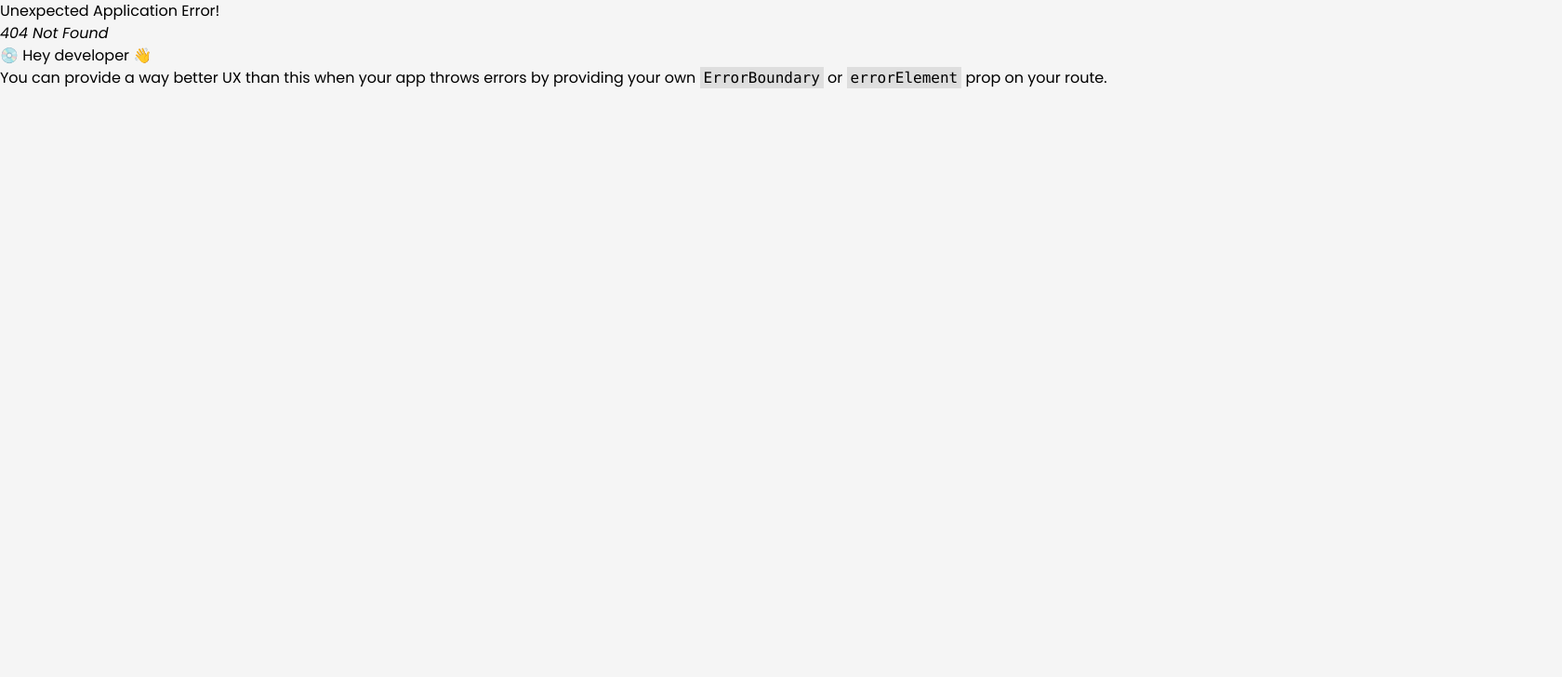
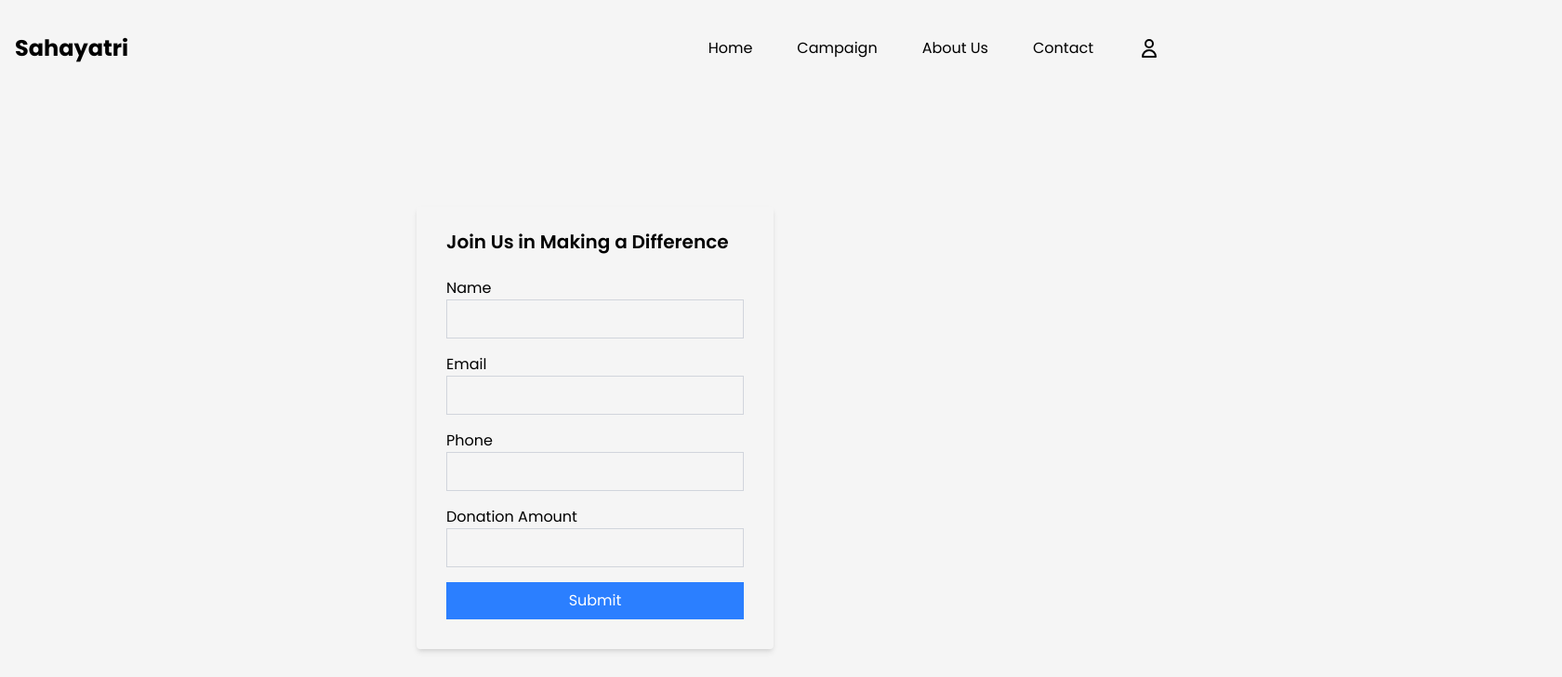
Before and after one commit to DrishyaShrestha09/Sahayatri, a React (Vite) app in the folder client/: page /donate/1 in a window 1280 px wide. Before the commit this address had no page. Shown: the top 728 px of the page at 93% size, 1680 px wide, since content can reach past the window. Built offline with nearby package versions, Linux system fonts and the light colour scheme.

Commit message:
managed routes and added a Donate page

```diff
--- a/client/package.json
+++ b/client/package.json
@@ -14,6 +14,7 @@
     "axios": "^1.8.2",
     "react": "^19.0.0",
     "react-dom": "^19.0.0",
+    "react-hook-form": "^7.54.2",
     "react-icons": "^5.5.0",
     "react-redux": "^9.2.0",
     "react-router-dom": "^7.4.0",
--- a/client/src/components/Login.jsx
+++ b/client/src/components/Login.jsx
@@ -1,59 +1,48 @@
-import { Link, useNavigate } from "react-router-dom";
+import { useState } from "react"
+import { Link } from "react-router-dom";
+import { useForm } from "react-hook-form"
 
-import { useState } from "react"
-import axios from "axios";
-function Login () {
-    const navigate = useNavigate()
-    const [email, setEmail] = useState()
-    const [password, setPassword] = useState()
+const Login = () => {
+  const [message, setMessage] = useState("")
+  const {
+    register,
+    handleSubmit,
+    watch,
+    formState: { errors },
+  } = useForm()
 
-    const handleSubmit = (e) => {
-        e.preventDefault()
-        axios.post('http://localhost:3001/login', {email, password})
-        .then(result => {
-            console.log(result)
-            if(result.data === "Login Successful") {
-                navigate('/')
+  const onSubmit = (data) => console.log(data)
+
+   return (
+    <div className="h-[calc(100vh-120px)] flex justify-center items-center">
+      <div className="w-full max-w-sm mx-auto bg-[#F5F5F5] shadow-md rounded px-8 pt-6 pb-8 mb-4">
+        <h2 className="text-xl font-semibold mb-4">Please login</h2>
+
+        <form onSubmit={handleSubmit(onSubmit)}>
+          <div className="mb-4">
+            <label className="block text-gray-700 text-sm font-bold mb-2" htmlFor="email">Email</label>
+            <input
+            {...register("email", { required: true })}
+            type="email" name="email" id="email" placeholder="Email Address" className="shadow appearance-none border border-gray-200 rounded w-full py-2 px-3 leading-tight focus:outline-none focus:shadow"/>
+          </div>
+          <div className="mb-4">
+            <label className="block text-gray-700 text-sm font-bold mb-2" htmlFor="password">Password</label>
+            <input
+            {...register("password", { required: true })}
+            type="password" name="password" id="password" placeholder="Password" className="shadow appearance-none border border-gray-200 rounded w-full py-2 px-3 leading-tight focus:outline-none focus:shadow"/>
+          </div>
+          <div >
+            {
+              message && <p className="text-red-500 text-xs italic mb-3">{message}</p>
             }
-        })
-        .catch(err => console.log(err))
-    }
-
-  return (
-    <div className="flex justify-center align-middle mt-20 ">
-      <div className="w-[350px] h-[500px] bg-white shadow-lg rounded-lg p-6 ">
-        <p className="text-center text-2xl font-extrabold mb-6">Welcome back</p>
-        <form onSubmit={handleSubmit} className="flex flex-col gap-4 mb-4">
-          <input
-            type="email"
-            className="rounded-full border border-gray-400 outline-none p-3"
-            placeholder="Email"
-            onChange={(e) => setEmail(e.target.value)}
-          />
-          <input
-            type="password"
-            className="rounded-full border border-gray-400 outline-none p-3"
-            placeholder="Password"
-            onChange={(e) => setPassword(e.target.value)}
-          />
-          <p className="text-right text-gray-500 underline text-xs font-bold cursor-pointer hover:text-black">
-            Forgot Password?
-          </p>
-          <button type="submit" className="p-3 rounded-full bg-teal-700 text-white font-bold shadow-md hover:shadow-none">
-            Log in
-          </button>
+            <button className="bg-blue-500 hover:bg-blue-700 text-white font-bold py-2 px-8 rounded focus:outline-none">Login</button>
+          </div>
         </form>
-        <Link to="/register">
-          <p className="text-xs text-gray-500 text-center">
-            Don't have an account?{" "}
-            <span className="text-teal-700 font-extrabold underline cursor-pointer">
-              Sign up
-            </span>
-          </p>
-        </Link>
+        <p className="align-baseline font-medium mt-4 text-sm">Don&apos;t have an account? Feel free to <Link to="/register" className="text-blue-500 hover:text-blue-700 hover:underline"> Register</Link></p>
+        <p className="mt-5 text-center text-gray-500 text-sm">@2025 Sahayatri. All rights reserved</p>
       </div>
     </div>
-  );
-};
+  )
+}
 
-export default Login;
+export default Login
--- a/client/src/components/Register.jsx
+++ b/client/src/components/Register.jsx
@@ -1,84 +1,47 @@
+import { useState } from "react"
 import { Link } from "react-router-dom";
-import { useState } from "react";
-import axios from "axios";
+import { useForm } from "react-hook-form"
 
-function Register() {
-  const [name, setName] = useState("");
-  const [email, setEmail] = useState("");
-  const [password, setPassword] = useState("");
-  const [successMessage, setSuccessMessage] = useState("");
+const Register = () => {
 
-  const handleSubmit = (e) => {
-    e.preventDefault();
-    axios
-      .post("http://localhost:3001/register", { name, email, password })
-      .then((result) => {
-        console.log(result);
-        setSuccessMessage("Account registered successfully!");
-
-        // Clear input fields
-        setName("");
-        setEmail("");
-        setPassword("");
-      })
-      .catch((err) => {
-        console.log(err);
-        setSuccessMessage("");
-      });
-  };
+  const [message, setMessage] = useState("")
+    const {
+      register,
+      handleSubmit,
+      watch,
+      formState: { errors },
+    } = useForm()
 
   return (
-    <div className="flex justify-center align-middle mt-20">
-      <div className="w-[350px] h-[550px] bg-white shadow-lg rounded-lg p-6">
-        <p className="text-center text-2xl font-extrabold mb-4">
-          Create account
-        </p>
-        <p className="text-xs text-center mb-4">Let's fund a cause</p>
+    <div className="h-[calc(100vh-120px)] flex justify-center items-center">
+      <div className="w-full max-w-sm mx-auto bg-[#F5F5F5] shadow-md rounded px-8 pt-6 pb-8 mb-4">
+        <h2 className="text-xl font-semibold mb-4">Please Register</h2>
 
-        {successMessage && (
-          <p className="text-green-600 text-center font-bold mb-4">
-            {successMessage}
-          </p>
-        )}
-
-        <form onSubmit={handleSubmit} className="flex flex-col gap-4 mb-4">
-          <input
-            type="text"
-            className="rounded-full border border-gray-400 outline-none p-3"
-            placeholder="Name"
-            value={name} // Controlled input
-            onChange={(e) => setName(e.target.value)}
-          />
-          <input
-            type="email"
-            className="rounded-full border border-gray-400 outline-none p-3"
-            placeholder="Email"
-            value={email} // Controlled input
-            onChange={(e) => setEmail(e.target.value)}
-          />
-          <input
-            type="password"
-            className="rounded-full border border-gray-400 outline-none p-3"
-            placeholder="Password"
-            value={password} // Controlled input
-            onChange={(e) => setPassword(e.target.value)}
-          />
-          <button className="p-3 rounded-full bg-teal-700 text-white font-bold shadow-md hover:shadow-none">
-            Create account
-          </button>
+        <form onSubmit={handleSubmit(onsubmit)}>
+          <div className="mb-4">
+            <label className="block text-gray-700 text-sm font-bold mb-2" htmlFor="email">Email</label>
+            <input
+            {...register("email", { required: true })}
+            type="email" name="email" id="email" placeholder="Email Address" className="shadow appearance-none border border-gray-200 rounded w-full py-2 px-3 leading-tight focus:outline-none focus:shadow"/>
+          </div>
+          <div className="mb-4">
+            <label className="block text-gray-700 text-sm font-bold mb-2" htmlFor="password">Password</label>
+            <input
+            {...register("password", { required: true })}
+            type="password" name="password" id="password" placeholder="Password" className="shadow appearance-none border border-gray-200 rounded w-full py-2 px-3 leading-tight focus:outline-none focus:shadow"/>
+          </div>
+          <div >
+            {
+              message && <p className="text-red-500 text-xs italic mb-3">{message}</p>
+            }
+            <button className="bg-blue-500 hover:bg-blue-700 text-white font-bold py-2 px-8 rounded focus:outline-none">Register</button>
+          </div>
         </form>
-
-        <Link to="/login">
-          <p className="text-xs text-gray-500 text-center">
-            Already have an account?{" "}
-            <span className="text-teal-700 font-extrabold underline cursor-pointer">
-              Log in
-            </span>
-          </p>
-        </Link>
+        <p className="align-baseline font-medium mt-4 text-sm">Already have an account? <Link to="/login" className="text-blue-500 hover:text-blue-700 hover:underline">Login</Link></p>
+        <p className="mt-5 text-center text-gray-500 text-sm">@2025 Sahayatri. All rights reserved</p>
       </div>
     </div>
-  );
+  )
 }
 
-export default Register;
+export default Register
--- a/client/src/pages/about_us.jsx
+++ b/client/src/pages/about_us.jsx
@@ -1,4 +1,3 @@
-import Footer from "../components/Footer";
 import "../index.css";
 import { Link } from "react-router-dom";
 import peoples from "../assets/peoples.svg"
@@ -13,8 +12,8 @@ const About_us = () => {
           Introduction to Sahayatri
         </h1>
         <p className="text-gray-600 m-3 p-3">
-          Sahayatri is more than just a crowdfunding platform it's a movement
-          that connects dreamers with believers. Whether it's for social causes,
+          Sahayatri is more than just a crowdfunding platform it&apos;s a movement
+          that connects dreamers with believers. Whether it&apos;s for social causes,
           business ventures, or personal projects, we provide a transparent and
           secure space where ideas come to life through the power of collective
           support.
@@ -73,7 +72,7 @@ const About_us = () => {
         </h1>
         <p className="text-gray-600 m-3 p-3">
           We’re here to help! If you have any questions, need assistance, or
-          just want to share your experience, feel free to reach out. We'd love
+          just want to share your experience, feel free to reach out. We&apos;d love
           to hear from you.
         </p>
         <p className="text-gray-600 m-3 p-3">Email: ridanstha09@gmail.com</p>
@@ -87,8 +86,6 @@ const About_us = () => {
           </p>
         </Link>
       </div>
-
-      <Footer />
     </div>
   );
 };
--- a/client/src/pages/campaign.jsx
+++ b/client/src/pages/campaign.jsx
@@ -2,7 +2,6 @@ import "../index.css";
 import aman from "../assets/aman.jpg";
 import { FaHeart } from "react-icons/fa";
 import { CiCalendar } from "react-icons/ci";
-import Footer from "../components/Footer";
 
 const Campaign = () => {
   return (
@@ -445,7 +444,6 @@ const Campaign = () => {
           </div>
         </div>
       </div>
-      <Footer/>
     </div>
   );
 };
--- a/client/src/pages/campaigns/CampaignCard.jsx
+++ b/client/src/pages/campaigns/CampaignCard.jsx
@@ -4,6 +4,7 @@ import { CiCalendar } from 'react-icons/ci';
 import { FaHeart } from 'react-icons/fa';
 import { getImgUrl } from '../../utils/getImgurl';
 import { Link } from 'react-router-dom';
+
 
 
 const CampaignCard = ({fund}) => {
@@ -50,9 +51,11 @@ const CampaignCard = ({fund}) => {
 
               {/* Donate Button */}
               <div className="donateButton flex mt-5">
-                <button className="btn-primary">
-                  Fund a Cause
-                </button>
+                <Link to={`/donate/${fund?._id}`}>
+                  <button className="btn-primary">
+                    Fund a Cause
+                  </button>
+                </Link>
               </div>
             </div>
           </div>
--- /dev/null
+++ b/client/src/pages/campaigns/DonatePage.jsx
@@ -0,0 +1,99 @@
+import { useState } from "react";
+import { useParams, useNavigate } from "react-router-dom";
+
+const DonatePage = () => {
+  const { id } = useParams();
+  const navigate = useNavigate();
+
+  const [formData, setFormData] = useState({
+    name: "",
+    email: "",
+    phone: "",
+    donationAmount: "",
+    campaignId: id,
+  });
+
+  const handleChange = (e) => {
+    const { name, value } = e.target;
+    setFormData({
+      ...formData,
+      [name]: value,
+    });
+  };
+
+  const handleSubmit = (e) => {
+    e.preventDefault();
+
+    alert(`Thank you ${formData.name} for saving a cause. We’ll reach out to you soon for payment information.`);
+
+    navigate("/");
+
+    console.log("Form Data Submitted:", formData);
+  };
+
+  return (
+    <div className="h-[calc(100vh-120px)] flex justify-center items-center">
+      <div className="w-full max-w-sm mx-auto bg-[#F5F5F5] shadow-md rounded px-8 pt-6 pb-8 mb-4">
+        <h2 className="text-xl font-semibold mb-6">Join Us in Making a Difference</h2>
+        <form onSubmit={handleSubmit} className="space-y-4">
+          {/* Hidden input for campaign ID */}
+          <input type="hidden" name="campaignId" value={formData.campaignId} />
+
+          <div>
+            <label htmlFor="name" className="block">Name</label>
+            <input
+              type="text"
+              id="name"
+              name="name"
+              value={formData.name}
+              onChange={handleChange}
+              className="border border-gray-300 p-2 w-full"
+              required
+            />
+          </div>
+          <div>
+            <label htmlFor="email" className="block">Email</label>
+            <input
+              type="email"
+              id="email"
+              name="email"
+              value={formData.email}
+              onChange={handleChange}
+              className="border border-gray-300 p-2 w-full"
+              required
+            />
+          </div>
+          <div>
+            <label htmlFor="phone" className="block">Phone</label>
+            <input
+              type="tel"
+              id="phone"
+              name="phone"
+              value={formData.phone}
+              onChange={handleChange}
+              className="border border-gray-300 p-2 w-full"
+              required
+            />
+          </div>
+          <div>
+            <label htmlFor="donationAmount" className="block">Donation Amount</label>
+            <input
+              type="number"
+              id="donationAmount"
+              name="donationAmount"
+              value={formData.donationAmount}
+              onChange={handleChange}
+              className="border border-gray-300 p-2 w-full"
+              required
+            />
+          </div>
+          <div>
+            <button type="submit" className="bg-blue-500 text-white hover:bg-blue-700 p-2 w-full">Submit</button>
+          </div>
+        </form>
+      </div>
+    </div>
+  );
+};
+
+export default DonatePage;
--- a/client/src/pages/contact.jsx
+++ b/client/src/pages/contact.jsx
@@ -1,5 +1,4 @@
 import "../index.css";
-import Footer from "../components/Footer";
 import contact from "../assets/contact.svg";
 
 const Contact = () => {
@@ -43,8 +42,6 @@ const Contact = () => {
         </div>
 
       </div>
-
-      <Footer />
     </div>
   );
 };
--- a/client/src/pages/home/Banner.jsx
+++ b/client/src/pages/home/Banner.jsx
@@ -1,20 +1,45 @@
-import banner from '../../assets/childrens.jpg'
+import { useNavigate } from "react-router-dom";
+import banner from "../../assets/childrens.jpg";
 
-const Banner = () => {
+// yedi user registered xaina ra user le make a difference btn ma click garo vane login page ma lagxa if logged in xa vane aauta alert msz dekhauxa for now.
+
+const Banner = ({ isAuthenticated }) => {
+  const navigate = useNavigate();
+
+  const handleMakeDifference = () => {
+    if (isAuthenticated) {
+      alert("You are already making a difference!");
+    } else {
+      navigate("/login");
+    }
+  };
+
   return (
-    <div className='flex flex-col md:flex-row-reverse py-16 justify-between items-center gap-12'>
-       <div className="images md:w-1/2 w-full flex items-center md:justify-end">
-        <img src={banner} alt="" className='rounded-[40px]' />
+    <div className="flex flex-col md:flex-row-reverse py-16 justify-between items-center gap-12">
+      <div className="images md:w-1/2 w-full flex items-center md:justify-end">
+        <img src={banner} alt="" className="rounded-[40px]" />
       </div>
 
       <div className="texts md:w-1/2 w-full">
-        <h1 className="md:text-5xl text-2xl font-medium mb-7 ">Welcome to Sahayatri!</h1>
-        <p className="mb-10">At Sahayatri, we believe in the power of community and the incredible impact we can make when we come together for a cause. This platform is dedicated to bringing meaningful campaigns to life, where only trusted admins create and manage projects that have the potential to change lives. Join us in supporting those who dare to dream big, and let&apos;s build a future where every contribution, no matter how small, creates lasting change.</p>
+        <h1 className="md:text-5xl text-2xl font-medium mb-7">
+          Welcome to Sahayatri!
+        </h1>
+        <p className="mb-10">
+          At Sahayatri, we believe in the power of community and the incredible
+          impact we can make when we come together for a cause. This platform is
+          dedicated to bringing meaningful campaigns to life, where only trusted
+          admins create and manage projects that have the potential to change
+          lives. Join us in supporting those who dare to dream big, and let&apos;s
+          build a future where every contribution, no matter how small, creates
+          lasting change.
+        </p>
 
-        <button className="rounded-full px-6 py-3 text-lg font-medium text-white bg-[#4CAF50] hover:bg-[#388E3C] transition duration-300 shadow-md hover:shadow-lg">Make a Difference</button>
+        <button onClick={handleMakeDifference} className="btn-primary">
+          Make a Difference
+        </button>
       </div>
     </div>
-  )
-}
+  );
+};
 
-export default Banner
+export default Banner;
```
Also changed, not shown: client/src/routers/router.jsx (+21 -3 lines), 1 other file (tests, documents, lock files or other folders).
